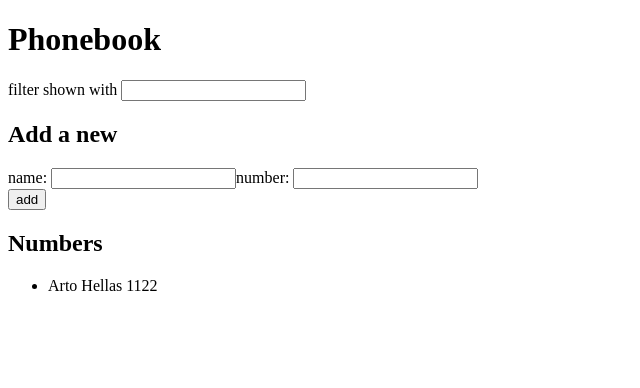
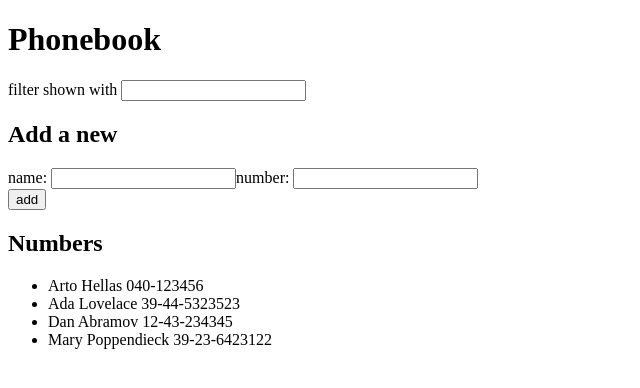
Before and after one commit to krzysztofdymicki/Full-Stack-Open-2021, a React (Create React App) app in the folder part2/phonebook/: page / in a window 1280 px wide. Shown: the top 388 px of the page, without its empty margins (0-640 px from the left). Built offline with nearby package versions, Linux system fonts and the light colour scheme; data requests are answered from the project's data file.

Commit message:
part2.11

```diff
--- /dev/null
+++ b/part2/phonebook/db.json
@@ -0,0 +1,24 @@
+{
+    "persons":[
+      {
+        "name": "Arto Hellas",
+        "number": "040-123456",
+        "id": 1
+      },
+      {
+        "name": "Ada Lovelace",
+        "number": "39-44-5323523",
+        "id": 2
+      },
+      {
+        "name": "Dan Abramov",
+        "number": "12-43-234345",
+        "id": 3
+      },
+      {
+        "name": "Mary Poppendieck",
+        "number": "39-23-6423122",
+        "id": 4
+      }
+    ]
+  }
--- a/part2/phonebook/package.json
+++ b/part2/phonebook/package.json
@@ -6,6 +6,7 @@
     "@testing-library/jest-dom": "^5.12.0",
     "@testing-library/react": "^11.2.6",
     "@testing-library/user-event": "^12.8.3",
+    "axios": "^0.21.1",
     "react": "^17.0.2",
     "react-dom": "^17.0.2",
     "react-scripts": "4.0.3",
@@ -15,7 +16,8 @@
     "start": "react-scripts start",
     "build": "react-scripts build",
     "test": "react-scripts test",
-    "eject": "react-scripts eject"
+    "eject": "react-scripts eject",
+    "server": "json-server -p3001 --watch db.json"
   },
   "eslintConfig": {
     "extends": [
--- a/part2/phonebook/src/App.js
+++ b/part2/phonebook/src/App.js
@@ -1,4 +1,5 @@
-import React, { useState } from 'react'
+import React, { useState, useEffect } from 'react'
+import axios from 'axios'
 import Form from './components/Form'
 import Filter from './components/Filter'
 import Persons from './components/Persons'
@@ -12,6 +13,14 @@
   const [ newName, setNewName ] = useState('')
   const [ newNumber, setNewNumber ] = useState('')
   const [ filter, setFilter ] = useState('')
+
+  useEffect(() => {
+    axios
+        .get('http://localhost:3001/persons')
+        .then(response => {
+          setPersons(response.data)
+        })
+  },[])
 
   const handleSubmit = (event) => {
     event.preventDefault()
```
Also changed, not shown: 1 other file (tests, documents, lock files or other folders).
